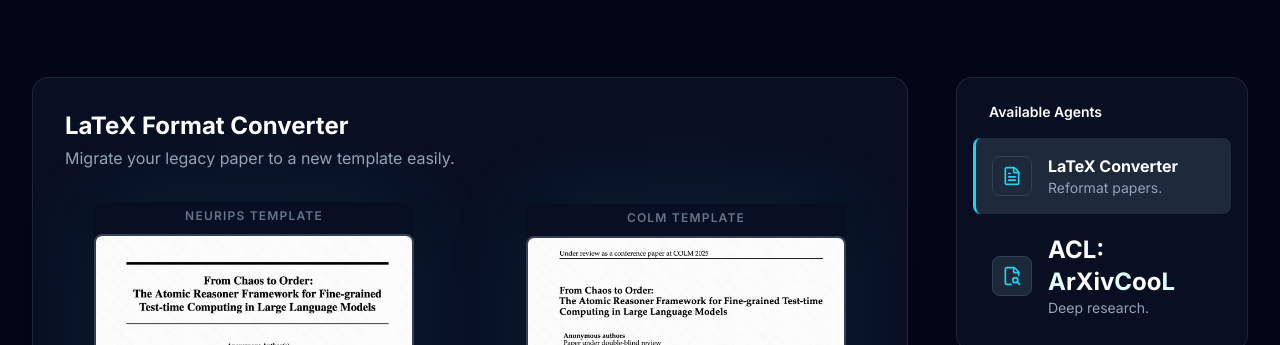
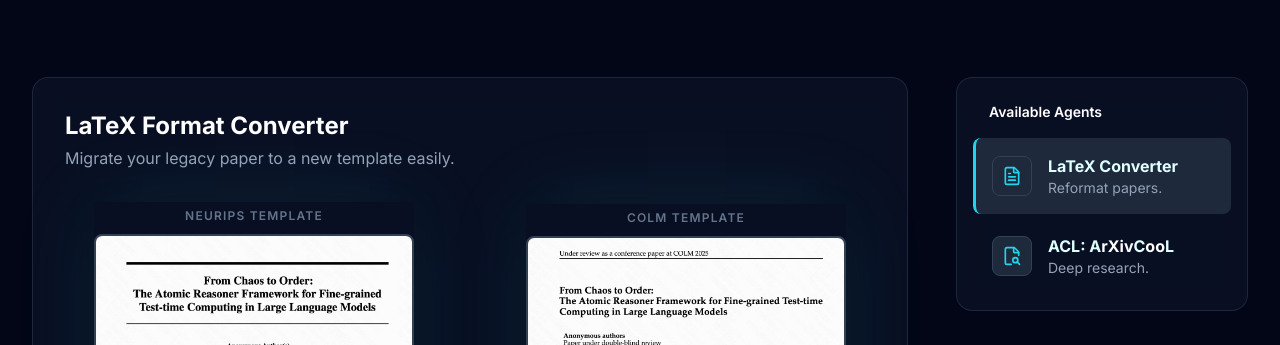
Before and after one commit to Jinyi6/agents, a plain HTML site: page frontend/index.html in a window 1280 px wide. Shown: the part 455-800 px from the top of the page. Drawn offline with nearby package versions, Linux system fonts and the light colour scheme.

Commit message:
v2.2 fix 2xl arxiv

```diff
--- a/frontend/index.html
+++ b/frontend/index.html
@@ -205,15 +205,15 @@
                              <div id="latex-tool-selector" onclick="showToolShowcase('latex')" class="tool-list-item active p-4 rounded-lg cursor-pointer group">
                                 <div class="flex items-center gap-4">
                                     <div class="flex-shrink-0 bg-slate-800 h-10 w-10 flex items-center justify-center rounded-lg border border-slate-700 text-cyan-400"><i data-lucide="file-text" class="w-5 h-5"></i></div>
-                                    <div><h4 class="font-bold text-white group-hover:text-cyan-300 transition-colors">LaTeX Converter</h4><p class="text-sm text-slate-400">Reformat papers.</p></div>
+                                    <div><h4 class="font-bold text-white group-hover:text-cyan-300 transition-colors"><span style="color: #E0FFFF;">LaTeX Converter</span></h4><p class="text-sm text-slate-400">Reformat papers.</p></div>
                                 </div>
                             </div>
                              <div id="arxiv-tool-selector" onclick="showToolShowcase('arxiv')" class="tool-list-item p-4 rounded-lg cursor-pointer group">
                                 <div class="flex items-center gap-4">
                                     <div class="flex-shrink-0 bg-slate-800 h-10 w-10 flex items-center justify-center rounded-lg border border-slate-700 text-cyan-400"><i data-lucide="file-search-2" class="w-5 h-5"></i></div>
                                     <div>
-                                        <h4 class="text-2xl font-bold text-white">
-                                            ACL: <span style="color: #E0FFFF;">A</span>rXiv<span style="color: #E0FFFF;">C</span>oo<span style="color: #E0FFFF;">L</span>
+                                        <h4 class="font-bold text-white">
+                                            <span style="color: #E0FFFF;">ACL: A</span>rXiv<span style="color: #E0FFFF;">C</span>oo<span style="color: #E0FFFF;">L</span>
                                         </h4>
                                         <p class="text-sm text-slate-400">Deep research.</p></div>
                                 </div>
```
